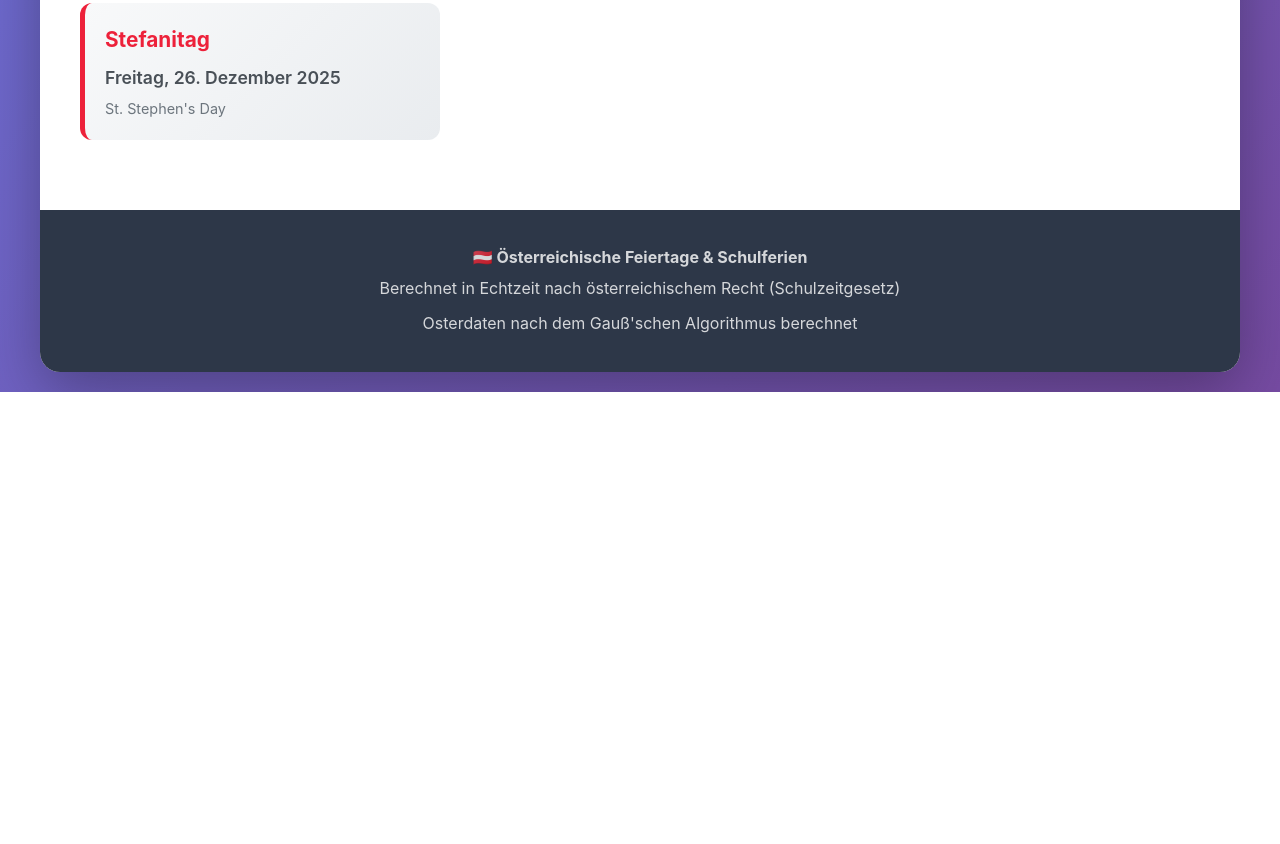
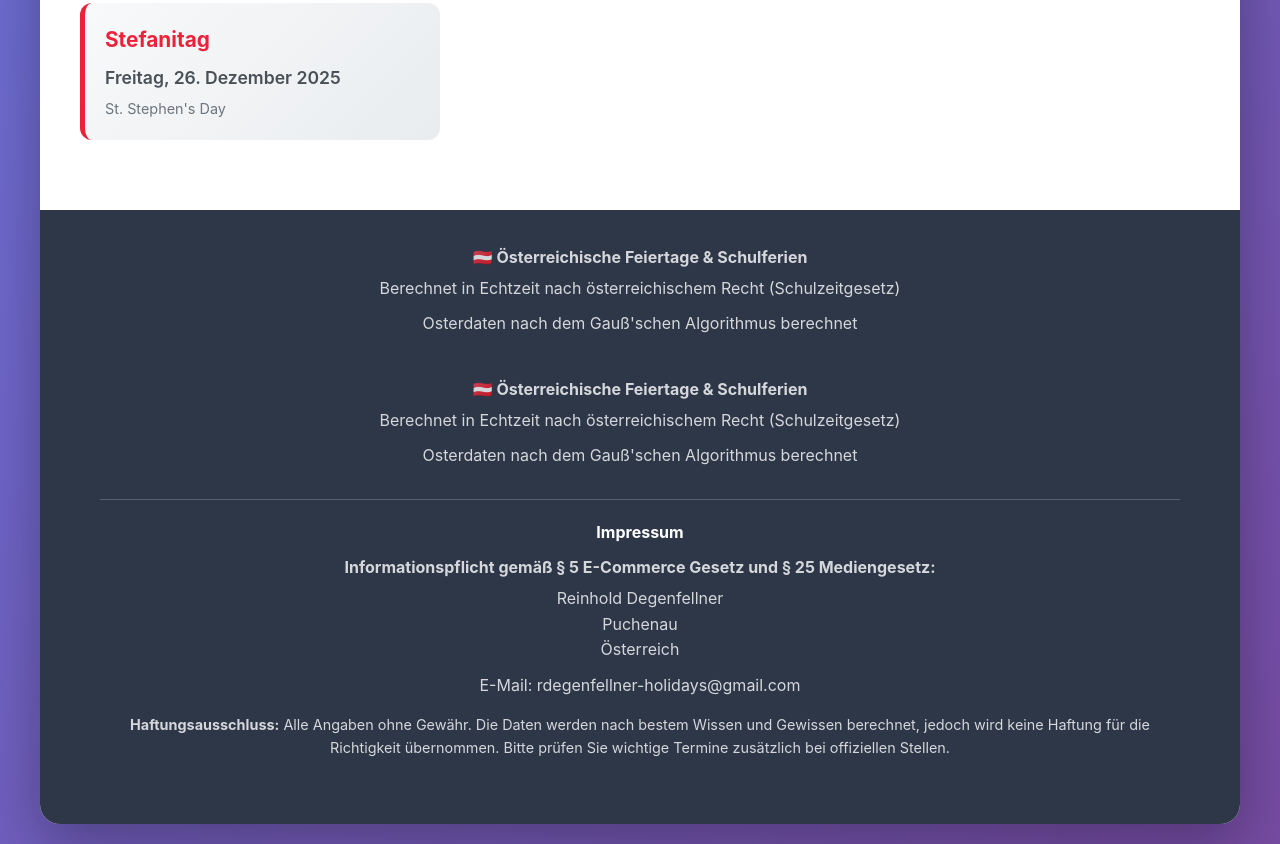
Before and after one commit to Public-holidays/holidays, a plain HTML site: page index.html in a window 1280 px wide. Shown: the part 1228-2072 px from the top of the page. Before the commit the page ends 1620 px from the top, so only its background shows below. Drawn offline with Linux system fonts and the light colour scheme.

Commit message:
add impressum

```diff
--- a/index.html
+++ b/index.html
@@ -384,6 +384,29 @@
             <p><strong>🇦🇹 Österreichische Feiertage & Schulferien</strong></p>
             <p>Berechnet in Echtzeit nach österreichischem Recht (Schulzeitgesetz)</p>
             <p style="margin-top: 10px;">Osterdaten nach dem Gauß'schen Algorithmus berechnet</p>
+            <footer>
+    <p><strong>🇦🇹 Österreichische Feiertage & Schulferien</strong></p>
+    <p>Berechnet in Echtzeit nach österreichischem Recht (Schulzeitgesetz)</p>
+    <p style="margin-top: 10px;">Osterdaten nach dem Gauß'schen Algorithmus berechnet</p>
+
+    <div style="margin-top: 30px; padding-top: 20px; border-top: 1px solid rgba(255,255,255,0.2);">
+        <h4 style="margin-bottom: 10px;">Impressum</h4>
+        <p><strong>Informationspflicht gemäß § 5 E-Commerce Gesetz und § 25 Mediengesetz:</strong></p>
+        <p>
+            Reinhold Degenfellner<br>
+            Puchenau<br>
+            Österreich
+        </p>
+        <p style="margin-top: 10px;">
+            E-Mail: rdegenfellner-holidays@gmail.com
+        </p>
+        <p style="margin-top: 15px; font-size: 0.9em;">
+            <strong>Haftungsausschluss:</strong> Alle Angaben ohne Gewähr. Die Daten werden nach bestem Wissen
+            und Gewissen berechnet, jedoch wird keine Haftung für die Richtigkeit übernommen.
+            Bitte prüfen Sie wichtige Termine zusätzlich bei offiziellen Stellen.
+        </p>
+    </div>
+</footer>
         </footer>
     </div>
 
```
